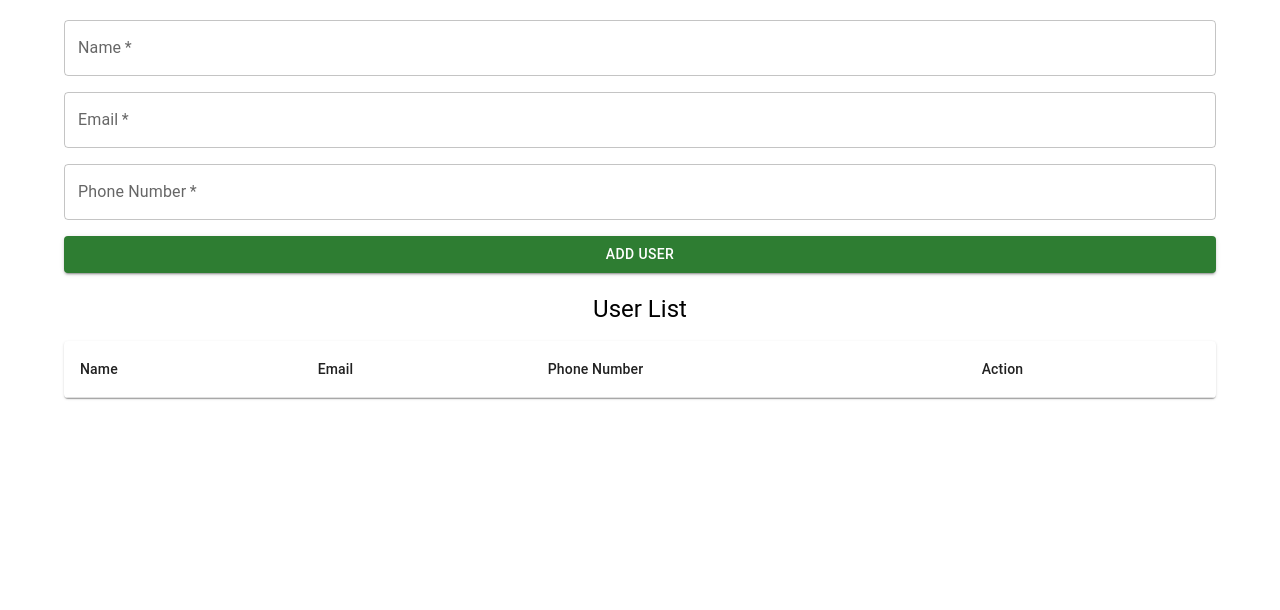
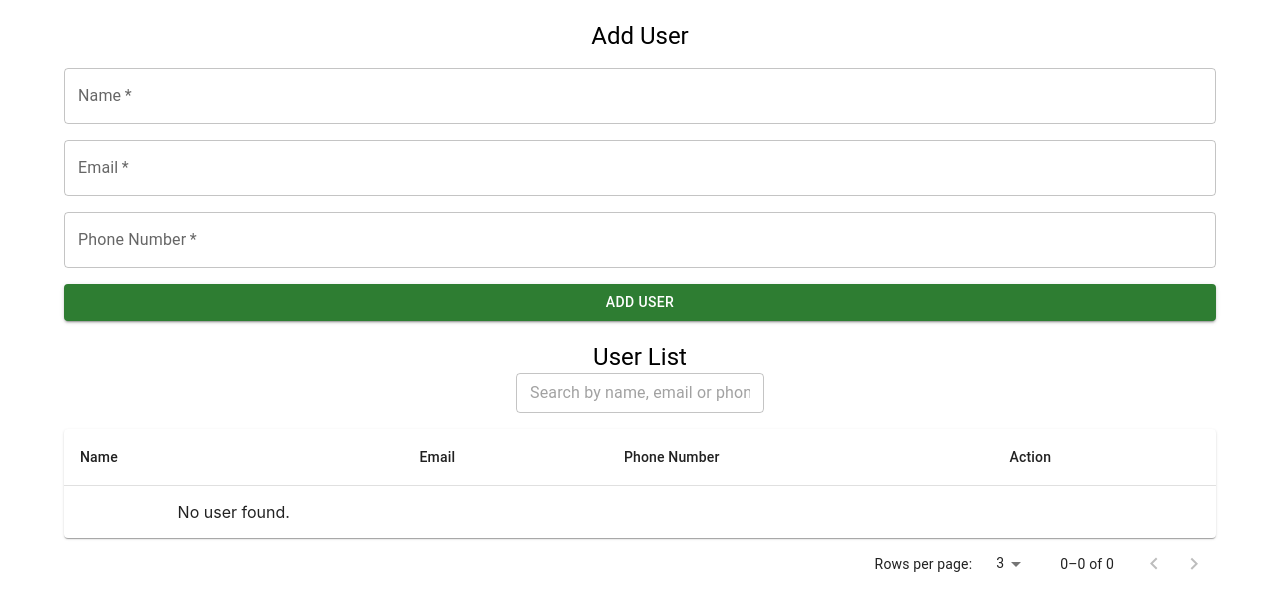
Before and after one commit to deep-deepak/redux_usecalback_usememo, a React (Create React App) app: page / in a window 1280 px wide. Shown: the top 610 px of the page. Built offline with nearby package versions, Linux system fonts and the light colour scheme.

Commit message:
add pagination and search functionality

```diff
--- a/src/components/Main.js
+++ b/src/components/Main.js
@@ -10,9 +10,13 @@ export default function Main() {
         setUserToEdit(user);
     };
 
+    const resetEditState = () => {
+        setUserToEdit(null);
+    };
+
     return (
         <div>
-            <UserForm userToEdit={userToEdit} />
+            <UserForm userToEdit={userToEdit} onResetEdit={resetEditState}/>
             <UserList onEdit={handleEdit} />
         </div>
     )
--- a/src/components/UserFrom.jsx
+++ b/src/components/UserFrom.jsx
@@ -1,10 +1,9 @@
-// src/components/UserForm.js
 import React, { useState, useCallback, useEffect } from 'react';
 import { useDispatch } from 'react-redux';
 import { addUser, updateUser } from '../redux/actions/userAction';
-import { Button, Container, Grid, TextField } from '@mui/material';
+import { Box, Button, Container, Grid, TextField, Typography } from '@mui/material';
 
-const UserForm = ({ userToEdit }) => {
+const UserForm = ({ userToEdit, onResetEdit }) => {
     const [name, setName] = useState('');
     const [email, setEmail] = useState('');
     const [phonenumber, setPhonenumber] = useState('');
@@ -29,6 +28,7 @@ const UserForm = ({ userToEdit }) => {
         const user = { id: userToEdit ? userToEdit.id : Date.now(), name, email, phonenumber };
         if (userToEdit) {
             dispatch(updateUser(user));
+            onResetEdit(); // Reset the edit state in the parent component
         } else {
             dispatch(addUser(user));
         }
@@ -36,10 +36,13 @@ const UserForm = ({ userToEdit }) => {
         setName('');
         setEmail('');
         setPhonenumber('');
-    }, [dispatch, name, email, phonenumber, userToEdit]);
+    }, [dispatch, name, email, phonenumber, userToEdit, onResetEdit]);
 
     return (
-        <Container sx={{padding:"20px"}}>
+        <Container sx={{ padding: "20px" }}>
+            <Box mb={2}>
+                <Typography variant="h5">{userToEdit ? 'Update User' : 'Add User'}</Typography>
+            </Box>
             <form onSubmit={handleSubmit}>
                 <Grid container spacing={2} >
                     <Grid item md={12}>
--- a/src/components/UserList.jsx
+++ b/src/components/UserList.jsx
@@ -1,20 +1,50 @@
-import React from 'react';
-import { Container, Table, TableBody, TableCell, TableContainer, TableHead, TableRow, Paper, Button, Box, Typography } from '@mui/material';
+import React, { useCallback, useState } from 'react';
+import { Container, Table, TableBody, TableCell, TableContainer, TableHead, TableRow, Paper, Button, Box, Typography, TextField, TablePagination } from '@mui/material';
 import { useDispatch, useSelector } from 'react-redux';
 import { deleteUser } from '../redux/actions/userAction';
 
 const UserList = ({ onEdit }) => {
   const users = useSelector((state) => state.users);
   const dispatch = useDispatch();
+  const [searchQuery, setSearchQuery] = useState('');
+  const [page, setPage] = useState(0);
+  const [rowsPerPage, setRowsPerPage] = useState(3);
 
-  const handleDelete = (id) => {
+  const handleDelete = useCallback((id) => {
     dispatch(deleteUser(id));
+  }, []);
+
+  const handleSearch = (event) => {
+    setSearchQuery(event.target.value.toLowerCase());
+  };
+
+  const filteredUsers = users.filter(
+    (user) =>
+      user.name.toLowerCase().includes(searchQuery) ||
+      user.email.toLowerCase().includes(searchQuery) ||
+      user.phonenumber.includes(searchQuery)
+  );
+
+  const handleChangePage = (event, newPage) => {
+    setPage(newPage);
+  };
+
+  const handleChangeRowsPerPage = (event) => {
+    setRowsPerPage(parseInt(event.target.value, 10));
+    setPage(0);
   };
 
   return (
     <Container>
       <Box mb={2}>
         <Typography variant="h5">User List</Typography>
+        <TextField
+          variant="outlined"
+          placeholder="Search by name, email or phone"
+          value={searchQuery}
+          onChange={handleSearch}
+          size="small"
+        />
       </Box>
       <TableContainer component={Paper} sx={{ overflowX: 'auto' }}>
         <Table>
@@ -27,7 +57,12 @@ const UserList = ({ onEdit }) => {
             </TableRow>
           </TableHead>
           <TableBody>
-            {users.map((user) => (
+            {
+              filteredUsers.length ? (
+                <>
+                  {filteredUsers
+                    .slice(page * rowsPerPage, page * rowsPerPage + rowsPerPage) // Paginate the users
+                    .map((user) => (
                       <TableRow key={user.id}>
                         <TableCell>{user.name}</TableCell>
                         <TableCell>{user.email}</TableCell>
@@ -42,9 +77,23 @@ const UserList = ({ onEdit }) => {
                         </TableCell>
                       </TableRow>
                     ))}
+                </>
+              ) : (
+                <p>No user found.</p>
+              )
+            }
           </TableBody>
         </Table>
       </TableContainer>
+      <TablePagination
+        component="div"
+        count={filteredUsers.length} // Total count of users after filtering
+        page={page}
+        onPageChange={handleChangePage}
+        rowsPerPage={rowsPerPage}
+        onRowsPerPageChange={handleChangeRowsPerPage}
+        rowsPerPageOptions={[3, 5, 10]} // Options for rows per page
+      />
     </Container>
   );
 };
```
Lines whose indentation alone changed are shown as unchanged.
